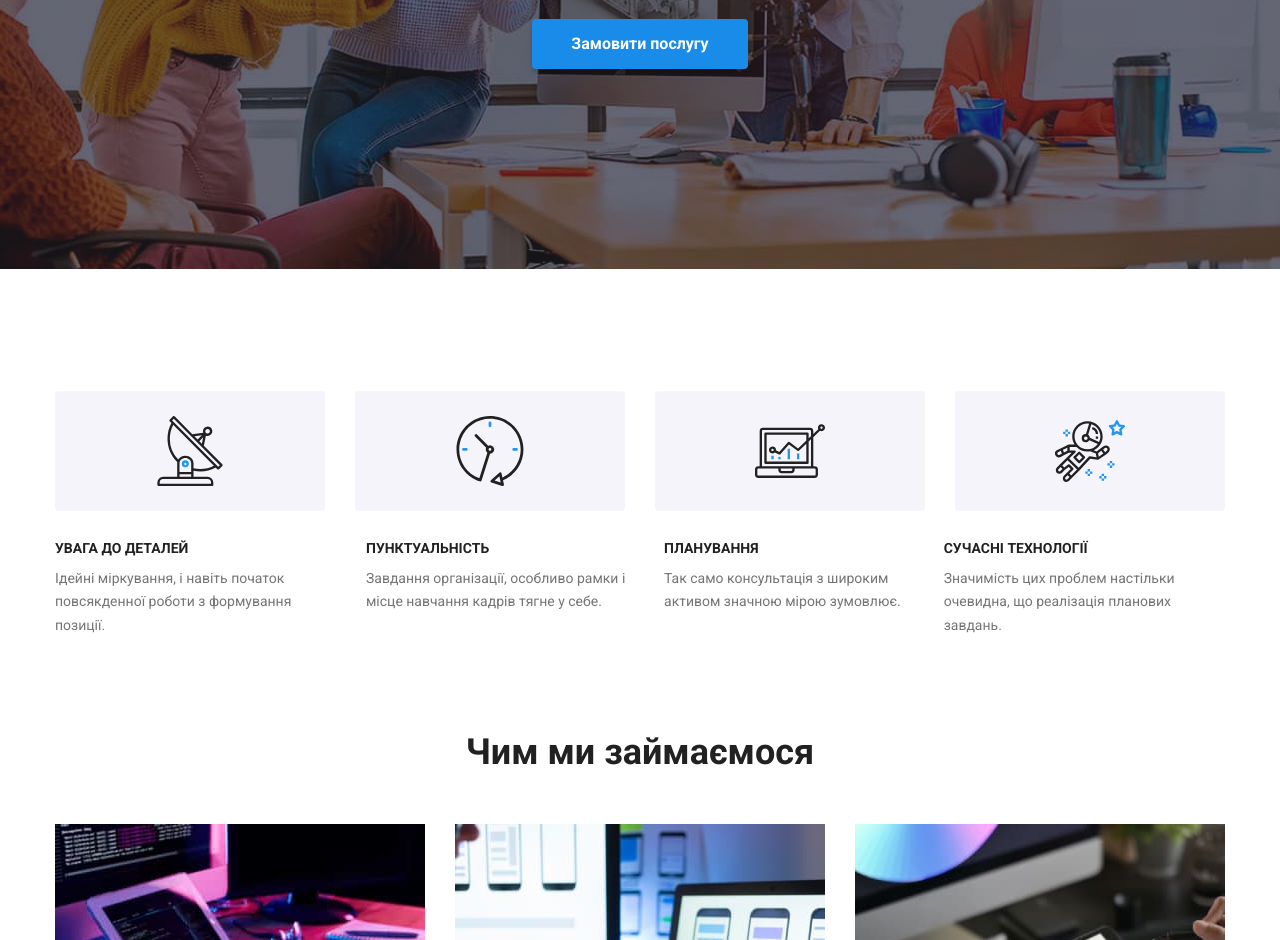
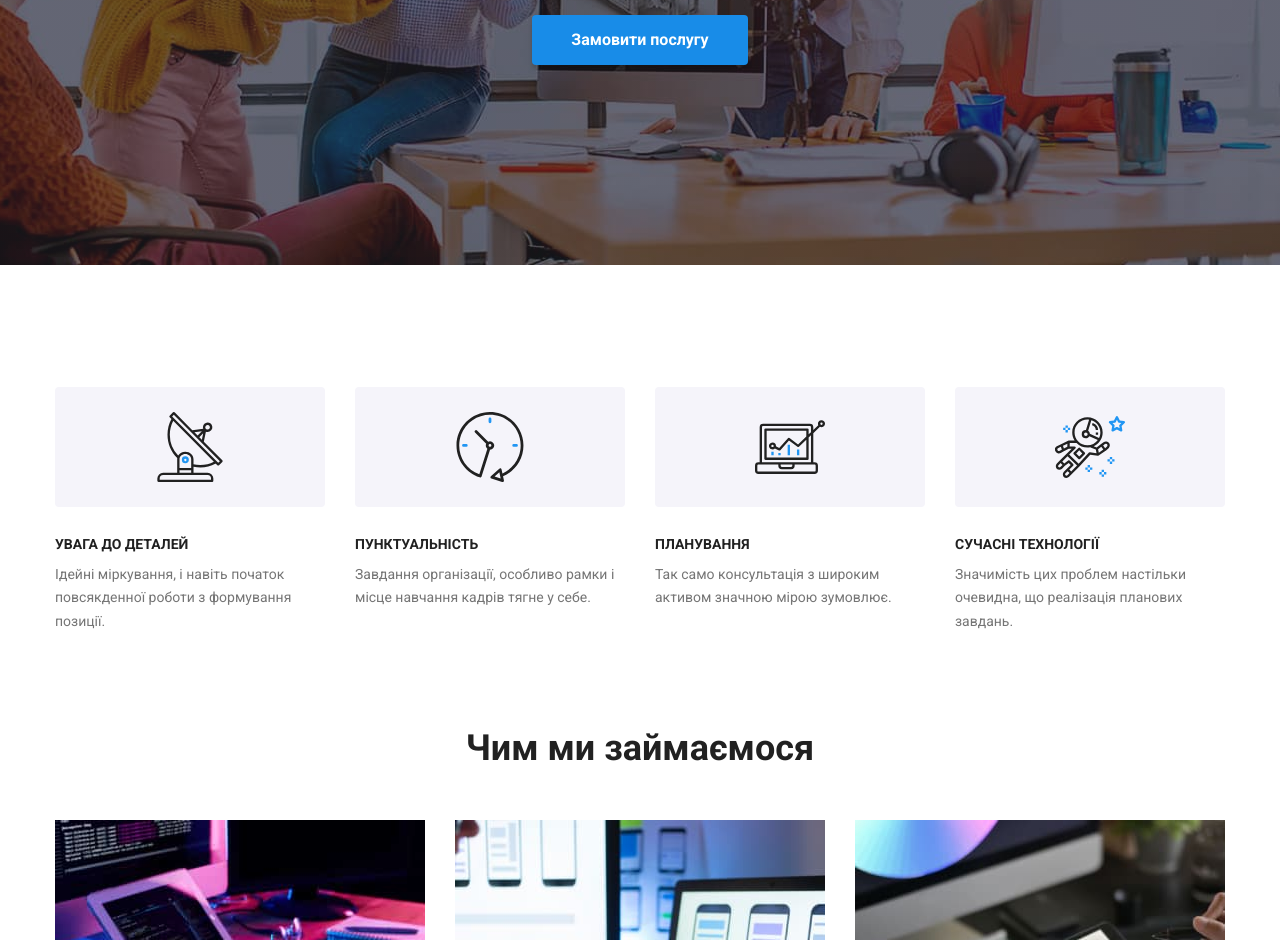
Before and after one commit to SashaFesenkooo/goit-markup-hw-04, a plain HTML site: page index.html in a window 1280 px wide. Shown: the part 416-1356 px from the top of the page. Drawn offline with nearby package versions, Linux system fonts and the light colour scheme.

Commit message:
fixed css

```diff
--- a/css/styles.css
+++ b/css/styles.css
@@ -251,6 +251,10 @@ text-align: center;
   text-transform: uppercase;
 }
 
+.post-link{
+  width: calc(100% - 90px / 4);
+}
+
 .post .post-link:not(:last-child) {
   margin-right: 30px;
 }
@@ -262,26 +266,18 @@ text-align: center;
   text-align: left;
 }
 
-.feature{
-  display: flex;
-  margin-bottom: 30px;
-}
+
 
 .feuture-list{
   display: flex;
   justify-content: center;
   align-items: center;
-
   background-color: var(--fsection-color);
-  width: calc(100% - 90px / 4);
   height: 120px;
-  margin-right: 30px;
+  margin-bottom: 30px;
   border-radius: 4px;
 }
 
-.feuture-list:last-child{
-  margin-right: 0;
-}
                                   /* Two Section */
 
 .section-title {
@@ -488,11 +484,12 @@ text-align: center;
   line-height: 1.14;
   letter-spacing: 0.03em;
   color: var(--nav-color);
-  margin-top: 12px;
+
 }
 
 .meta{
   display: flex;
+  align-items: baseline;
 }
 .col{
   margin-right: 70px;
@@ -570,12 +567,12 @@ text-align: center;
 .project-link{
   width: calc((100% - 60px) / 3);
 }
-.project-link:hover{
+/* .project-link:hover{
   box-shadow: 0px 1px 1px rgba(0, 0, 0, 0.12),
       0px 4px 4px rgba(0, 0, 0, 0.06),
       1px 4px 6px rgba(0, 0, 0, 0.16);
 }
-
+  */
 .project .project-link:not(:nth-last-child(-n+3)) {
   margin-bottom: 30px;
 }
@@ -586,6 +583,12 @@ text-align: center;
 
 .project .visit {
   text-decoration: none;
+}
+
+.visit:hover{
+  box-shadow: 0px 1px 1px rgba(0, 0, 0, 0.12),
+      0px 4px 4px rgba(0, 0, 0, 0.06),
+      1px 4px 6px rgba(0, 0, 0, 0.16);
 }
 
 .project-ttl {
--- a/index.html
+++ b/index.html
@@ -40,14 +40,14 @@
         <ul class="auth-nav list flex-container">
           <li class="item-list">
             <a href="mailto:info@devstudio.com" class="copy"
-              ><svg viewBox="0 0 100 100" width="20" class="envelope">
+              ><svg width="16" height="12" class="envelope">
                 <use xlink:href="./images/icons.svg#icon-envelope"></use></svg
               >info@devstudio.com</a
             >
           </li>
           <li class="item-list">
             <a href="tel:+380961111111" class="copy"
-              ><svg viewBox="0 0 100 100" width="20" class="smartphone">
+              ><svg width="10" height="16" class="smartphone">
                 <use xlink:href="./images/icons.svg#icon-smartphone"></use></svg
               >+38 096 111 11 11</a
             >
@@ -68,30 +68,13 @@
       <section class="section features">
         <div class="container">
           <h2 class="visually-hidden">Наші особливості</h2>
-          <div class="feature">
-            <div class="feuture-list">
-              <svg viewBox="0 0 100 100" width="70" height="70">
-                <use xlink:href="./images/icons.svg#icon-antenna"></use>
-              </svg>
-            </div>
-            <div class="feuture-list">
-              <svg viewBox="0 0 100 100" width="70" height="70">
-                <use xlink:href="./images/icons.svg#icon-clock"></use>
-              </svg>
-            </div>
-            <div class="feuture-list">
-              <svg viewBox="0 0 100 100" width="70" height="70">
-                <use xlink:href="./images/icons.svg#icon-diagram"></use>
-              </svg>
-            </div>
-            <div class="feuture-list">
-              <svg viewBox="0 0 100 100" width="70" height="70">
-                <use xlink:href="./images/icons.svg#icon-astronaut"></use>
-              </svg>
-            </div>
-          </div>
           <ul class="post list">
             <li class="post-link">
+              <div class="feuture-list">
+                <svg width="70" height="70">
+                  <use xlink:href="./images/icons.svg#icon-antenna"></use>
+                </svg>
+              </div>
               <h3 class="post-title">Увага до деталей</h3>
               <p class="post-text">
                 Ідейні міркування, і навіть початок повсякденної роботи з
@@ -99,6 +82,11 @@
               </p>
             </li>
             <li class="post-link">
+              <div class="feuture-list">
+                <svg width="70" height="70">
+                  <use xlink:href="./images/icons.svg#icon-clock"></use>
+                </svg>
+              </div>
               <h3 class="post-title">Пунктуальність</h3>
               <p class="post-text">
                 Завдання організації, особливо рамки і місце навчання кадрів
@@ -106,12 +94,22 @@
               </p>
             </li>
             <li class="post-link">
+              <div class="feuture-list">
+                <svg width="70" height="70">
+                  <use xlink:href="./images/icons.svg#icon-diagram"></use>
+                </svg>
+              </div>
               <h3 class="post-title">Планування</h3>
               <p class="post-text">
                 Так само консультація з широким активом значною мірою зумовлює.
               </p>
             </li>
             <li class="post-link">
+              <div class="feuture-list">
+                <svg width="70" height="70">
+                  <use xlink:href="./images/icons.svg#icon-astronaut"></use>
+                </svg>
+              </div>
               <h3 class="post-title">Сучасні технології</h3>
               <p class="post-text">
                 Значимість цих проблем настільки очевидна, що реалізація
```
Also changed, not shown: portfolio.html (+2 -2 lines).
